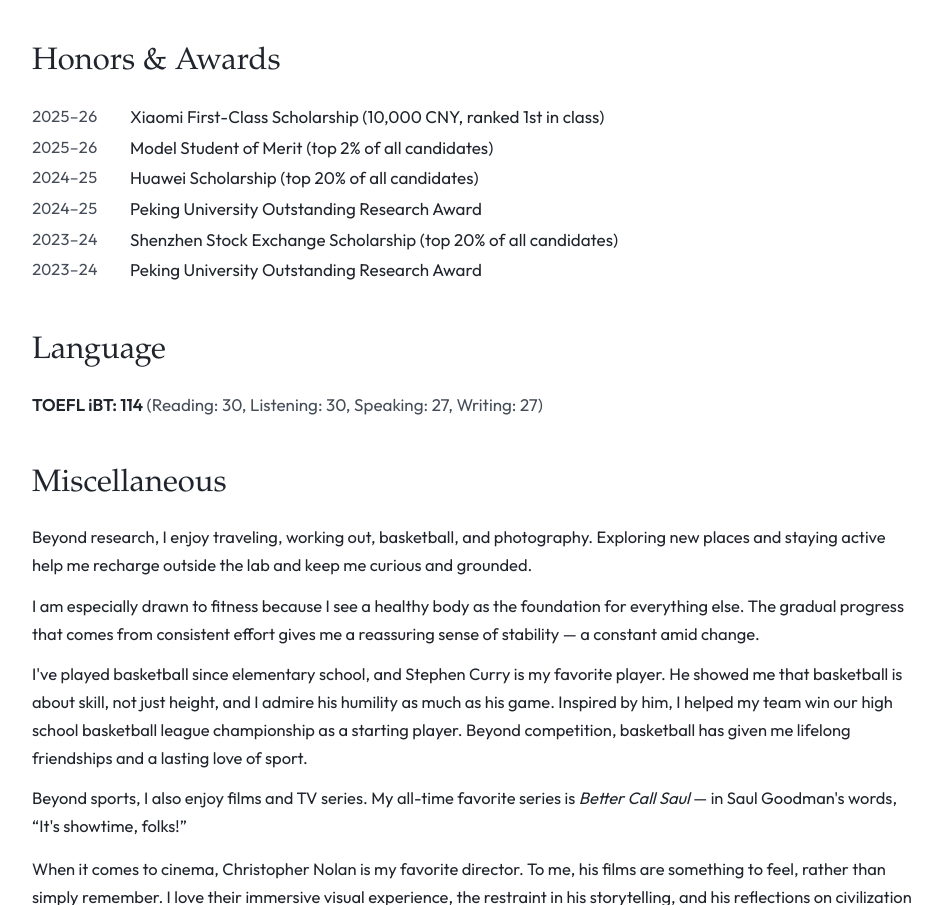
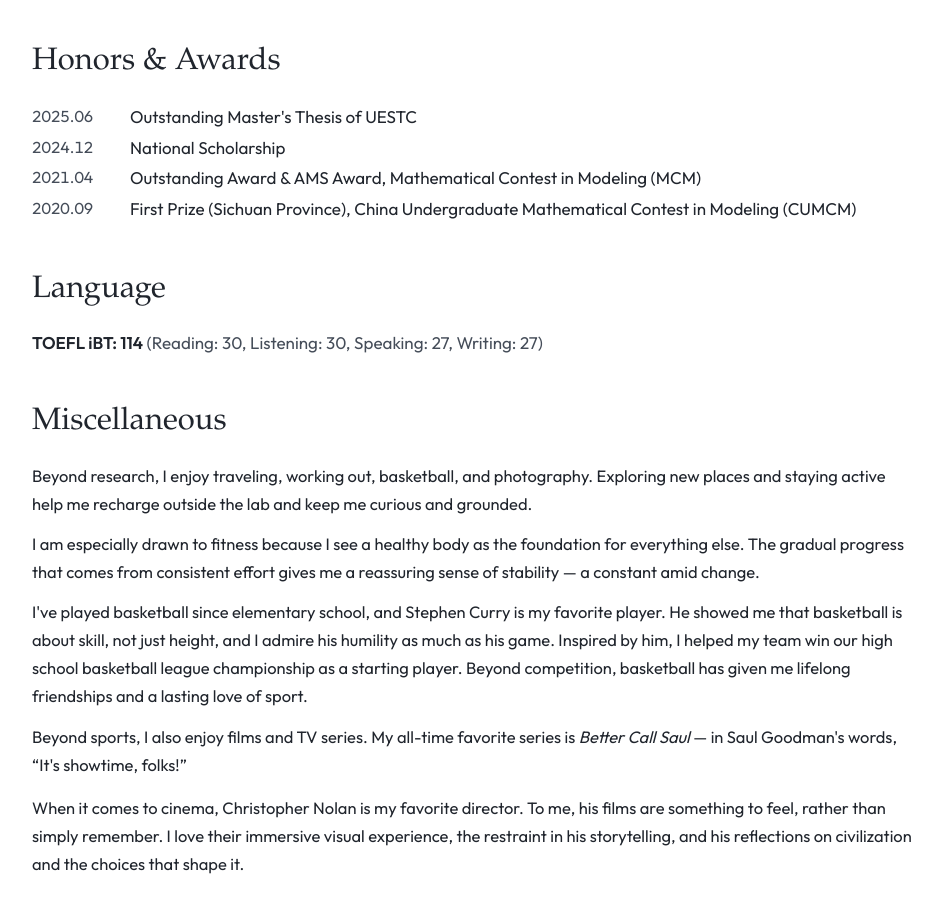
Before and after one commit to Ambitionfy/Ambitionfy.github.io, a plain HTML site: page index.html in a window 1280 px wide. Shown: the part 1970-2875 px from the top of the page, without its empty margins (168-1110 px from the left). Drawn offline with Linux system fonts and the light colour scheme.

Commit message:
Update files

```diff
--- a/index.html
+++ b/index.html
@@ -54,7 +54,7 @@ My research interests lie in <strong>hyperspectral imaging</strong> and <strong>
         </details>
         <div class="profile-links" aria-label="Contact and profiles">
           <a class="profile-link" href="rock_fy@163.com"><img src="assets/files/icon/email.png" width="22" height="22" alt="">Email</a>
-          <a class="profile-link" href="https://https://scholar.google.com/citations?user=djr5r6kAAAAJ&hl=zh-CN"><img src="assets/files/icon/google_scholar.png" width="22" height="22" alt="">Google Scholar</a>
+          <a class="profile-link" href="https://scholar.google.com/citations?user=djr5r6kAAAAJ&hl=zh-CN"><img src="assets/files/icon/google_scholar.png" width="22" height="22" alt="">Google Scholar</a>
           <a class="profile-link" href="https://github.com/Ambitionfy"><img src="assets/files/icon/github.svg" width="22" height="22" alt="">GitHub</a>
         </div>
       </div>
@@ -240,12 +240,10 @@ My research interests lie in <strong>hyperspectral imaging</strong> and <strong>
     <section id="honors" class="page-section" data-nav-section data-nav-label="Honors" tabindex="-1">
       <header class="section-heading"><h2 class="section-title">Honors &amp; Awards</h2></header>
       <ul class="awards-list">
-        <li><span class="award-year">2025–26</span><span>Xiaomi First-Class Scholarship (10,000 CNY, ranked 1st in class)</span></li>
-        <li><span class="award-year">2025–26</span><span>Model Student of Merit (top 2% of all candidates)</span></li>
-        <li><span class="award-year">2024–25</span><span>Huawei Scholarship (top 20% of all candidates)</span></li>
-        <li><span class="award-year">2024–25</span><span>Peking University Outstanding Research Award</span></li>
-        <li><span class="award-year">2023–24</span><span>Shenzhen Stock Exchange Scholarship (top 20% of all candidates)</span></li>
-        <li><span class="award-year">2023–24</span><span>Peking University Outstanding Research Award</span></li>
+        <li><span class="award-year">2025.06</span><span>Outstanding Master's Thesis of UESTC</span></li>
+        <li><span class="award-year">2024.12</span><span>National Scholarship</span></li>
+        <li><span class="award-year">2021.04</span><span>Outstanding Award & AMS Award, Mathematical Contest in Modeling (MCM)</span></li>
+        <li><span class="award-year">2020.09</span><span>First Prize (Sichuan Province), China Undergraduate Mathematical Contest in Modeling (CUMCM)</span></li>
       </ul>
     </section>
 
```
